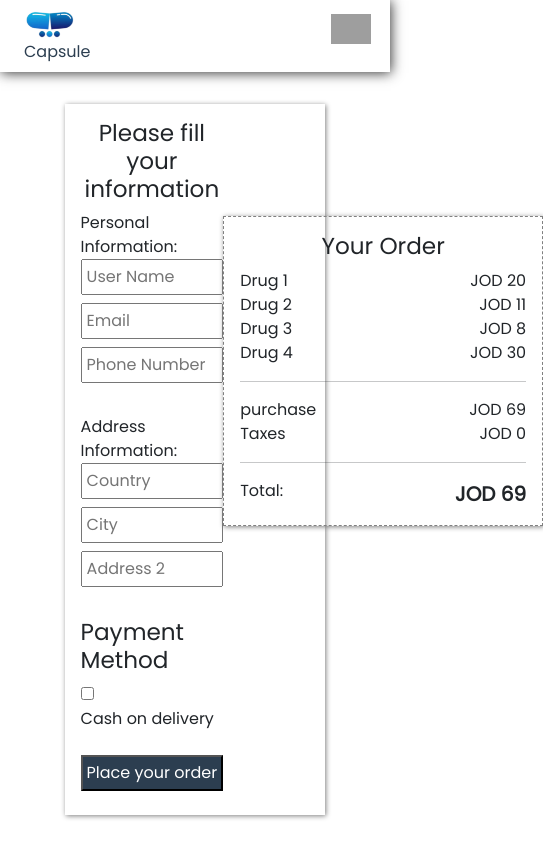
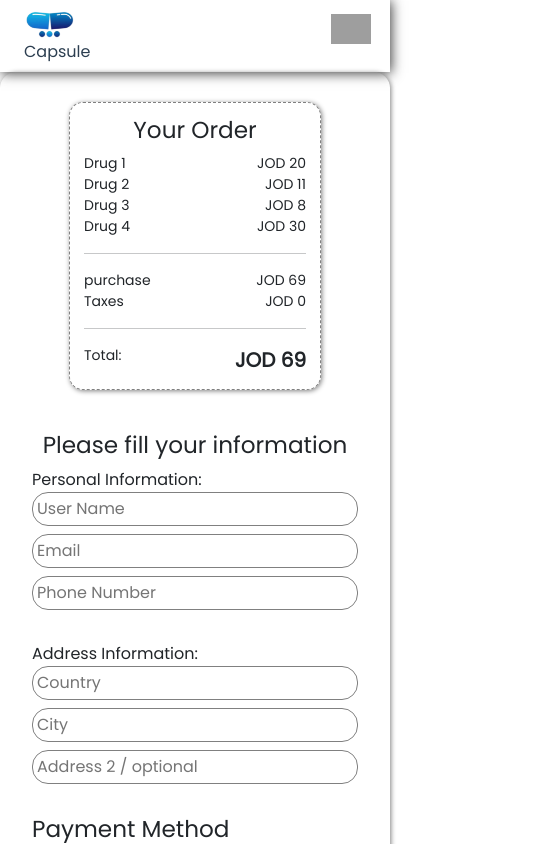
Before and after one commit to ReactG5Oca/drugStore, a React (Create React App) app: page /checkout in a window 390 px wide. Shown: the top 844 px of the page, 543 px wide, since content can reach past the window. Built offline with nearby package versions, Linux system fonts and the light colour scheme; grey boxes are pictures that could not be loaded.

Commit message:
enhanced-NavToggle-CheckoutObject-footer-Style

```diff
--- a/src/components/CheckoutComponent.js
+++ b/src/components/CheckoutComponent.js
@@ -4,15 +4,41 @@ import PlacedOrder from "./PlacedOrder";
 import "../style/checkout.css"
 export default class Checkout extends Component {
     state={
-        submitState:""
+        submitState:"",
+        username:"",
+        phone:"",
+        msgErr:"",
+        msgErr2:""
     }
-    submitted=()=>{
-        this.setState({submitState:"submitted"})
+    submitted=(e)=>{
+        e.preventDefault();
+        if(this.state.submitState==="ok"){
+            this.setState({submitState:"submitted"})
+        }
+    }
+    validation=(event,username)=>{
+        let i=0;
+        this.setState({[username]:event.target.value})
+         if(this.state.username.length<5){
+            this.setState({msgErr:"Username should be larger than 6 digits"})
+            i++
+        }
+         if(this.state.username.length>=5){
+            this.setState({msgErr:""})
+        }
+            if(this.state.phone.length!==9){
+            this.setState({msgErr2:"Phone Number should be less than 10 digits"})
+            i++
+        }
+         if(this.state.phone.length===9){
+            this.setState({msgErr2:""})
+        }
+         if(i===0){
+            this.setState({submitState:"ok"})
+        }
     }
     render(){
         let data=[
-            {   total:"JOD 69",
-                taxes:"JOD 0"},
             {
                 productName:"Drug 1",
                 price:"JOD 20",
@@ -28,7 +54,9 @@ export default class Checkout extends Component {
             {
                 productName:"Drug 4",
                 price:"JOD 30",
-            }
+            },
+              "JOD 0",
+              "JOD 69",
         ]
         let values=data.map((item,key)=>(
            <BillCards price={item.price} productName={item.productName} totalPrice={item.total} key={key} />
@@ -40,19 +68,21 @@ export default class Checkout extends Component {
             <div>
             <form className="form" onSubmit={this.submitted}>
                 <div className="checkCont">
-                <div>
+                <div className="formSection">
                 <h3 className="formTitle">Please fill your information</h3>
                <div>
                    <span>Personal Information:</span>
-                <input type="text" placeholder="User Name" className="formInputs userName" required></input>
+               <input onChange={(e)=>this.validation(e,"username")} value={this.state.username} type="text" placeholder="User Name" className="formInputs userName" required></input>
+               <h6 id="msgErr">{this.state.msgErr}</h6>
                <input type="email" placeholder="Email" className="formInputs email" required></input>
-               <input type="tel" placeholder="Phone Number" className="formInputs phoneNumber" required></input>
+               <input onChange={(e)=>this.validation(e,"phone")} value={this.state.phone} type="tel" placeholder="Phone Number" className="formInputs phoneNumber" required></input>
+               <h6 id="msgErr2">{this.state.msgErr2}</h6>
                </div><br/>
                <div>
                <span>Address Information:</span>
                <input type="text" placeholder="Country" className="formInputs address" required></input>
                <input type="text" placeholder="City" className="formInputs address" required></input>
-               <input type="text" placeholder="Address 2" className="formInputs address" required></input>
+               <input type="text" placeholder="Address 2 / optional" className="formInputs address"></input>
                </div>
                <div>
                    <br/>
@@ -70,12 +100,12 @@ export default class Checkout extends Component {
                 <h3 className="billTitle">Your Order</h3>
                  <span className="products"> {values} </span><hr/>
                   <span className="totalTaxes">purchase
-                  <span>{data[0].total}</span></span>
+                  <span>{data[data.length-1]}</span></span>
                   <span className="totalTaxes">Taxes
-                  <span>{data[0].taxes}</span></span>
+                  <span>{data[data.length-2]}</span></span>
                   <hr/>
                   <div className="totalSection"><span>Total:  </span>
-                  <span className="totalPrice"> {data[0].total}</span>
+                  <span className="totalPrice"> {data[data.length-1]}</span>
                   </div>
                   </div>
                   </div>
--- a/src/components/PlacedOrder.js
+++ b/src/components/PlacedOrder.js
@@ -3,7 +3,7 @@ import React, { Component } from 'react'
 export class PlacedOrder extends Component {
     render() {
         return (
-            <div>
+            <div className="orderCont">
                 <h2 className="orderMessage">Thank You!!!</h2>
                 <h3 className="orderMessage">Your order is placed, We appreciate your trust</h3>
             </div>
--- a/src/style/checkout.css
+++ b/src/style/checkout.css
@@ -7,14 +7,17 @@
     justify-content: space-evenly;
     box-shadow: gray 1px 1px 5px;
     padding: 1em;
-    width: 80%;
+    width: 80vw;
     margin: auto;
+    border-radius: 1em;
 }
 .formInputs{
     display: block;
     margin: 0 auto 0.5em;
     width: 100%;
     padding: 0.25em;
+    border-radius: 1em;
+    border: grey 0.5px solid;
 }
 .formTitle{
     /* color: var(--white); */
@@ -27,7 +30,8 @@
     border: gray dashed 0.5px;
     padding: 1em;
     box-shadow: gray 1px 1px 5px;
-    margin: 30% 0;
+    margin: 20% 0;
+    border-radius: 1em;
 }
 .billTitle{
     text-align: center;
@@ -57,6 +61,68 @@
 .checkSubmit:hover{
     background: var(--grayBlue);
 }
+.orderCont{
+    box-shadow: 1px 1px 8px grey;
+    width: 40%;
+    margin: 5% auto;
+    padding: 3em;
+    border-radius: 1em;
+}
 .orderMessage{
     text-align: center;
 }
+@media screen and (max-width:1000px){
+.checkCont{
+    width: 90%;
+}
+.billCard{
+    width: 18em;
+}
+}
+@media screen and (max-width:950px){
+.orderCont,.orderCont h2,.orderCont h3 {
+    font-size: 18px;
+}
+}
+@media screen and (max-width:840px){
+    .orderCont{
+        width: 70%;
+    }
+    .checkCont{
+        width: 80vw;
+        flex-direction: column-reverse;
+        justify-content: space-between;
+        align-items: center;
+    }
+    .billCard{
+        width: 18em;
+        margin: 1em auto 3em;
+    }
+    }
+    #msgErr,#msgErr2{
+        color: red;
+    }
+    @media screen and (max-width:560px){
+        .orderCont,.orderCont h2,.orderCont h3 {
+            font-size: 16px;
+            width: 80%;
+        }
+        .form{
+            padding: 0%;
+        }
+        .checkCont{
+            width: 100vw;
+            flex-direction: column-reverse;
+            justify-content: space-between;
+            align-items: center;
+            padding: 1em;
+        }
+        .billCard{
+            width: 18em;
+            font-size: 14px;
+            margin: 1em auto 3em;
+        }
+        .formInputs{
+            width:100%;
+        }
+        }
--- a/src/style/footer.css
+++ b/src/style/footer.css
@@ -15,9 +15,9 @@
     width: 30%;
     padding: 1em;
 }
-.secondCol,.thirdCol{
+.secondCol,.thirdCol,.forthCol{
     padding: 0 0.5em;
-    border-right: grey solid 0.5px;
+    border-left: grey solid 0.5px;
 }
 .Footer.Items,.about,.Footer.firstCol{
     color: rgb(204, 204, 204);
@@ -29,6 +29,7 @@
 .Footer.Items:hover{
     transform: scale(1.1);
     transition-duration: 3ms;
+    cursor: pointer;
 }
 .Footer.icons{
     display: flex;
@@ -62,6 +63,9 @@
 .Footer.footer{
     flex-wrap: wrap;
 }
+.secondCol{
+    border: none;
+}
 }
 @media screen and (max-width:510px) {
 .Footer.about{
--- a/src/style/nav.css
+++ b/src/style/nav.css
@@ -58,6 +58,24 @@
     color: unset;
     text-decoration: none;
 }
+@media screen and (min-width:800px) {
+    .toggle.navList{
+    display: flex;
+    justify-content: space-around;
+    align-items: center;
+    list-style: none;
+    width: 60%;
+    margin: 0;
+    }
+    .toggle.itemList{
+     display: inline;
+     cursor: pointer;
+    }
+    .toggle.itemList:hover{
+     transform: scale(1.1);
+    transition-duration: 0.5ms;
+    }
+}
 @media screen and (max-width:800px) {
 .Nav.navContainer{
     display: block;
@@ -76,12 +94,12 @@
 .Nav.navList{
     display: none;
 }
+.Nav.itemList{
+    display: none;
+}
 .toggle.navList{
     display: block;
 
-}
-.Nav.itemList{
-    display: none;
 }
 .toggle.itemList{
     display: block;
```
